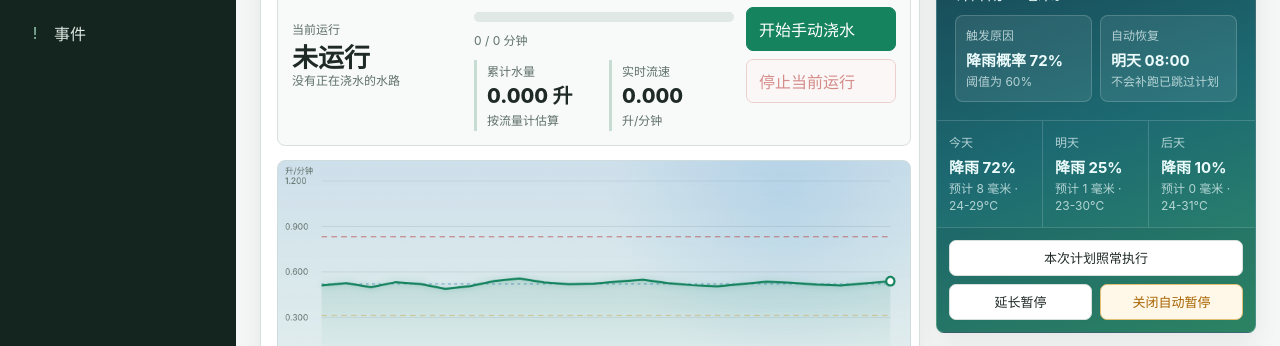
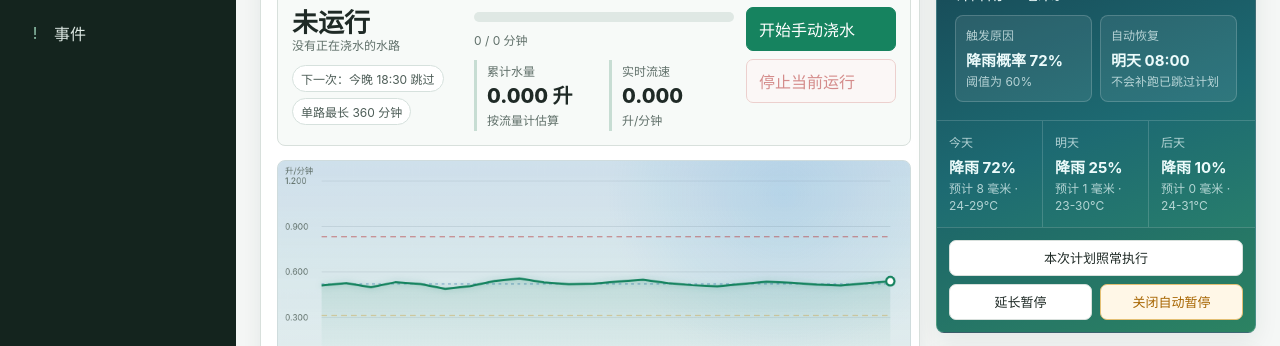
Before and after one commit to tangyangguang/Esp32_Irrigation, a plain HTML site: page docs/prototypes/web/index.html in a window 1280 px wide. Shown: the part 420-766 px from the top of the page. Drawn offline with Linux system fonts and the light colour scheme.

Commit message:
docs: fill overview idle run state

```diff
--- a/docs/prototypes/web/index.html
+++ b/docs/prototypes/web/index.html
@@ -524,6 +524,23 @@
       color: var(--muted);
       font-size: 12px;
       line-height: 1.45;
+    }
+
+    .run-meta-line {
+      margin-top: 10px;
+      display: flex;
+      flex-wrap: wrap;
+      gap: 6px;
+    }
+
+    .run-meta-line span {
+      border: 1px solid #d6e1dd;
+      border-radius: 999px;
+      background: #fff;
+      color: #4d5d57;
+      padding: 4px 8px;
+      font-size: 12px;
+      white-space: nowrap;
     }
 
     .run-kpis {
@@ -1264,6 +1281,10 @@
                         <div class="run-title">当前运行</div>
                         <div class="run-zone" id="overviewZone">未运行</div>
                         <div class="run-note" id="overviewSource">没有正在浇水的水路</div>
+                        <div class="run-meta-line">
+                          <span id="overviewNextAction">下一次：今晚 18:30 跳过</span>
+                          <span>单路最长 360 分钟</span>
+                        </div>
                       </div>
                       <div class="run-progress-block">
                         <div class="run-title">运行进度</div>
@@ -2228,6 +2249,7 @@
       document.getElementById("overviewProgress").style.width = `${percent}%`;
       document.getElementById("overviewZone").textContent = state.running && active ? active.name : "未运行";
       document.getElementById("overviewSource").textContent = state.running ? `来源：${state.source}` : "没有正在浇水的水路";
+      document.getElementById("overviewNextAction").textContent = state.running ? `本次任务：${state.targetMin} 分钟` : "下一次：今晚 18:30 跳过";
       document.getElementById("overviewElapsed").textContent = `${state.elapsedMin} / ${state.targetMin}`;
 	      document.getElementById("overviewVolume").textContent = `${formatLiters(state.volumeMl)} 升`;
 	      document.getElementById("overviewFlow").textContent = state.running ? formatLiters(state.flow) : "0.000";
```
